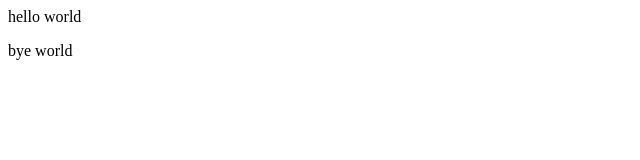
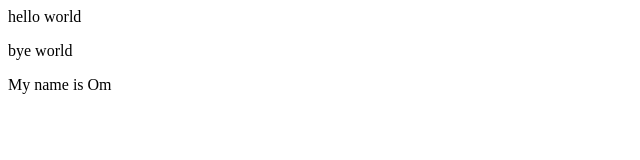
Before and after one commit to student-om/apnacollege-demo, a plain HTML site: page index.html in a window 1280 px wide. Shown: the whole page, without its empty margins (0-640 px from the left). Drawn offline with Linux system fonts and the light colour scheme.

Commit message:
Update index.html

```diff
--- a/index.html
+++ b/index.html
@@ -1,2 +1,3 @@
 <p>hello world</p>
 <p>bye world</p>
+<p>My name is Om</p>
```
